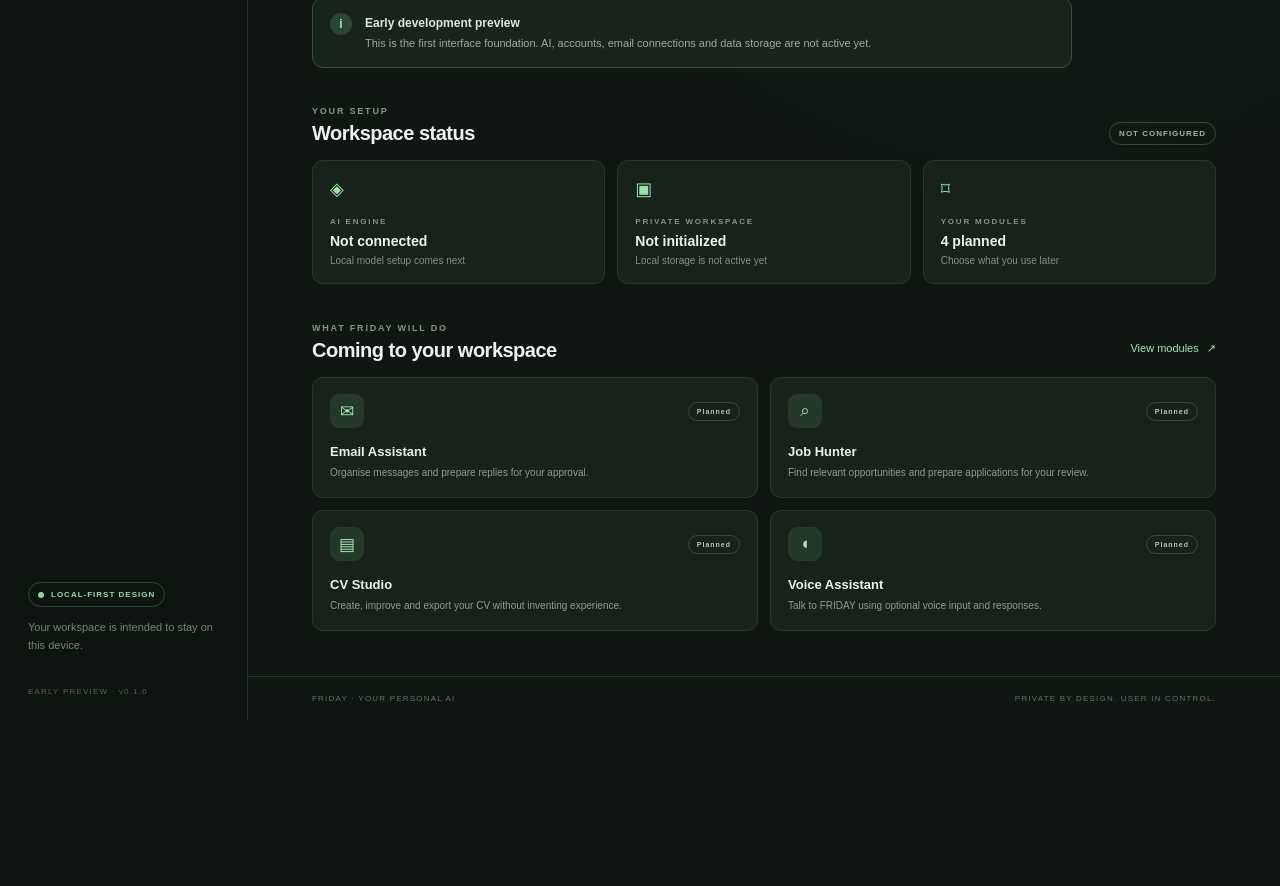
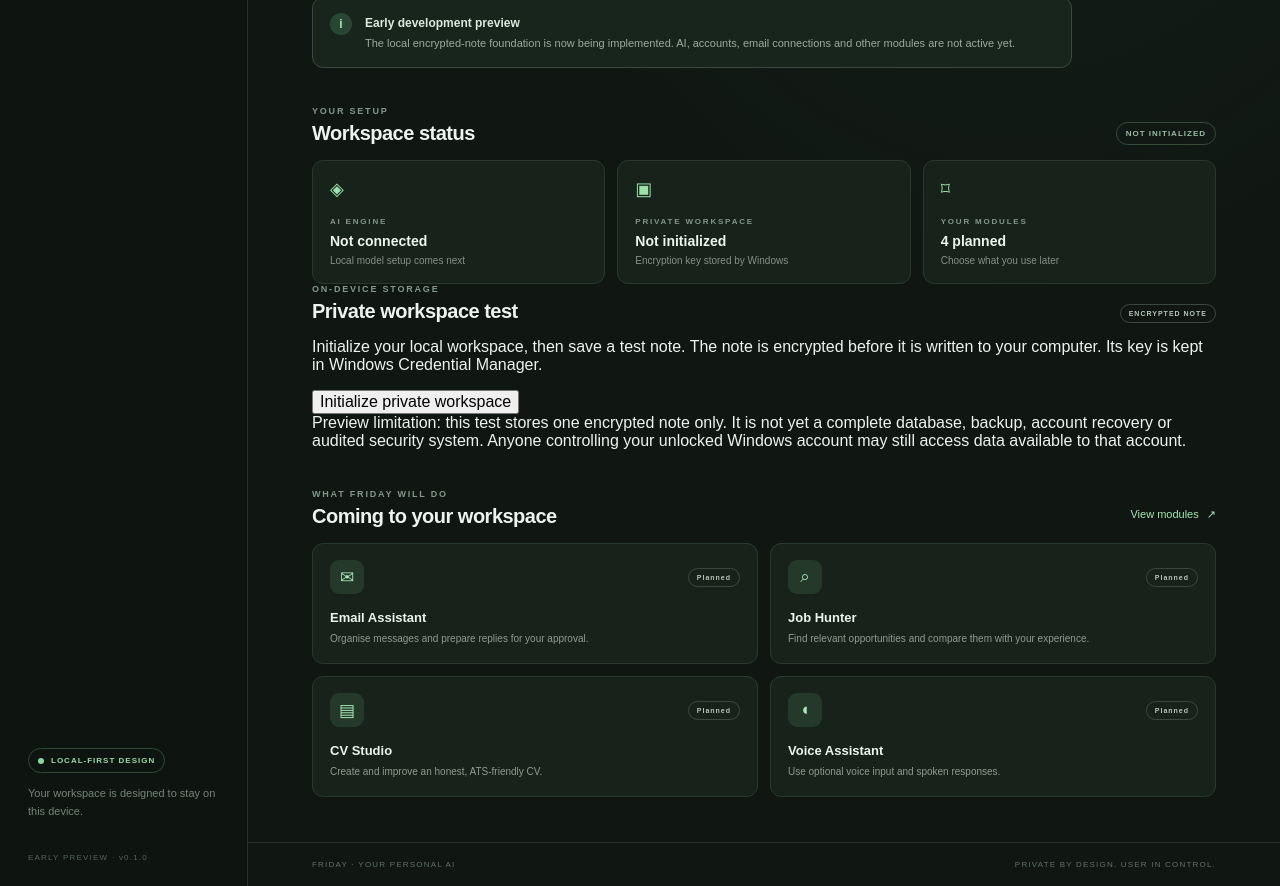
Before and after one commit to Friday-AI-Personal-Assistant/FRIDAY, a React (Vite) app: page / in a window 1280 px wide. Shown: the part 380-1266 px from the top of the page. Before the commit the page ends 1100 px from the top, so only its background shows below. Built offline with nearby package versions, Linux system fonts and the light colour scheme.

Commit message:
feat: add encrypted local workspace preview UI

```diff
--- a/src/App.tsx
+++ b/src/App.tsx
@@ -1,36 +1,66 @@
 import { useState } from "react";
+import { invoke } from "@tauri-apps/api/core";
 
 type Page = "Overview" | "Modules" | "Privacy & Security" | "Settings";
 
 const modules = [
   { name: "Email Assistant", detail: "Organise messages and prepare replies for your approval.", icon: "✉", status: "Planned" },
-  { name: "Job Hunter", detail: "Find relevant opportunities and prepare applications for your review.", icon: "⌕", status: "Planned" },
-  { name: "CV Studio", detail: "Create, improve and export your CV without inventing experience.", icon: "▤", status: "Planned" },
-  { name: "Voice Assistant", detail: "Talk to FRIDAY using optional voice input and responses.", icon: "◖", status: "Planned" }
+  { name: "Job Hunter", detail: "Find relevant opportunities and compare them with your experience.", icon: "⌕", status: "Planned" },
+  { name: "CV Studio", detail: "Create and improve an honest, ATS-friendly CV.", icon: "▤", status: "Planned" },
+  { name: "Voice Assistant", detail: "Use optional voice input and spoken responses.", icon: "◖", status: "Planned" }
 ];
 
 function App() {
   const [page, setPage] = useState<Page>("Overview");
+  const [workspaceReady, setWorkspaceReady] = useState(false);
+  const [note, setNote] = useState("");
+  const [workspaceMessage, setWorkspaceMessage] = useState("");
+  const [busy, setBusy] = useState(false);
+
+  async function initializeWorkspace() {
+    setBusy(true);
+    setWorkspaceMessage("");
+    try {
+      const message = await invoke<string>("initialize_workspace");
+      const savedNote = await invoke<string>("read_private_note");
+      setNote(savedNote);
+      setWorkspaceReady(true);
+      setWorkspaceMessage(message);
+    } catch (error) {
+      setWorkspaceMessage(String(error));
+    } finally {
+      setBusy(false);
+    }
+  }
+
+  async function saveNote() {
+    setBusy(true);
+    setWorkspaceMessage("");
+    try {
+      const message = await invoke<string>("save_private_note", { note });
+      setWorkspaceMessage(message);
+    } catch (error) {
+      setWorkspaceMessage(String(error));
+    } finally {
+      setBusy(false);
+    }
+  }
 
   return (
     <div className="app-shell">
       <aside className="sidebar">
-        <div className="brand">
-          <div className="brand-mark">F</div>
-          <div><strong>FRIDAY</strong><span>PERSONAL AI</span></div>
-        </div>
+        <div className="brand"><div className="brand-mark">F</div><div><strong>FRIDAY</strong><span>PERSONAL AI</span></div></div>
         <div className="side-label">WORKSPACE</div>
         <nav>
-          {(["Overview", "Modules", "Privacy & Security", "Settings"] as Page[]).map((item) => (
+          {(["Overview", "Modules", "Privacy & Security", "Settings"] as Page[]).map(item => (
             <button key={item} className={page === item ? "nav-item active" : "nav-item"} onClick={() => setPage(item)}>
-              <span className="nav-icon">{item === "Overview" ? "⌂" : item === "Modules" ? "▦" : item === "Privacy & Security" ? "◇" : "⚙"}</span>
-              {item}
+              <span className="nav-icon">{item === "Overview" ? "⌂" : item === "Modules" ? "▦" : item === "Privacy & Security" ? "◇" : "⚙"}</span>{item}
             </button>
           ))}
         </nav>
         <div className="sidebar-bottom">
           <div className="local-pill"><span /> LOCAL-FIRST DESIGN</div>
-          <p>Your workspace is intended to stay on this device.</p>
+          <p>Your workspace is designed to stay on this device.</p>
           <span className="version">EARLY PREVIEW · v0.1.0</span>
         </div>
       </aside>
@@ -48,47 +78,56 @@ function App() {
 
           <div className="notice">
             <div className="notice-icon">i</div>
-            <div><strong>Early development preview</strong><p>This is the first interface foundation. AI, accounts, email connections and data storage are not active yet.</p></div>
+            <div><strong>Early development preview</strong><p>The local encrypted-note foundation is now being implemented. AI, accounts, email connections and other modules are not active yet.</p></div>
           </div>
 
-          <div className="section-heading"><div><span className="eyebrow">YOUR SETUP</span><h2>Workspace status</h2></div><span className="muted-tag">NOT CONFIGURED</span></div>
+          <div className="section-heading"><div><span className="eyebrow">YOUR SETUP</span><h2>Workspace status</h2></div><span className="muted-tag">{workspaceReady ? "INITIALIZED" : "NOT INITIALIZED"}</span></div>
           <div className="status-grid">
             <div className="status-card"><span className="card-icon">◈</span><span className="card-label">AI ENGINE</span><strong>Not connected</strong><small>Local model setup comes next</small></div>
-            <div className="status-card"><span className="card-icon">▣</span><span className="card-label">PRIVATE WORKSPACE</span><strong>Not initialized</strong><small>Local storage is not active yet</small></div>
+            <div className="status-card"><span className="card-icon">▣</span><span className="card-label">PRIVATE WORKSPACE</span><strong>{workspaceReady ? "Initialized" : "Not initialized"}</strong><small>Encryption key stored by Windows</small></div>
             <div className="status-card"><span className="card-icon">⌑</span><span className="card-label">YOUR MODULES</span><strong>4 planned</strong><small>Choose what you use later</small></div>
           </div>
 
+          <div className="workspace-panel">
+            <div className="section-heading"><div><span className="eyebrow">ON-DEVICE STORAGE</span><h2>Private workspace test</h2></div><span className="planned">ENCRYPTED NOTE</span></div>
+            <p className="panel-copy">Initialize your local workspace, then save a test note. The note is encrypted before it is written to your computer. Its key is kept in Windows Credential Manager.</p>
+            {!workspaceReady ? <button className="primary-button" disabled={busy} onClick={initializeWorkspace}>{busy ? "Please wait…" : "Initialize private workspace"}</button> : <>
+              <textarea className="private-note" value={note} onChange={event => setNote(event.target.value)} maxLength={20000} placeholder="Write a private test note here…" />
+              <button className="primary-button" disabled={busy} onClick={saveNote}>{busy ? "Please wait…" : "Save encrypted note"}</button>
+            </>}
+            {workspaceMessage && <p className="workspace-message" role="status">{workspaceMessage}</p>}
+            <p className="security-footnote">Preview limitation: this test stores one encrypted note only. It is not yet a complete database, backup, account recovery or audited security system. Anyone controlling your unlocked Windows account may still access data available to that account.</p>
+          </div>
+
           <div className="section-heading modules-heading"><div><span className="eyebrow">WHAT FRIDAY WILL DO</span><h2>Coming to your workspace</h2></div><button className="text-button" onClick={() => setPage("Modules")}>View modules <span>↗</span></button></div>
-          <div className="module-grid">
-            {modules.map((module) => <article className="module-card" key={module.name}>
-              <div className="module-top"><span className="module-icon">{module.icon}</span><span className="planned">{module.status}</span></div>
-              <h3>{module.name}</h3><p>{module.detail}</p>
-            </article>)}
-          </div>
+          <div className="module-grid">{modules.map(module => <article className="module-card" key={module.name}>
+            <div className="module-top"><span className="module-icon">{module.icon}</span><span className="planned">{module.status}</span></div>
+            <h3>{module.name}</h3><p>{module.detail}</p>
+          </article>)}</div>
         </section>}
 
         {page === "Modules" && <section className="page compact-page">
           <div className="eyebrow">FRIDAY CAPABILITIES</div><h1>Your tools,<br /><em>your choice.</em></h1>
-          <p className="intro">The modules below are planned for the application. They are not functional yet; we'll build and test each one before enabling it.</p>
-          <div className="module-list">{modules.map((module) => <article className="module-row" key={module.name}><span className="module-icon">{module.icon}</span><div><h3>{module.name}</h3><p>{module.detail}</p></div><span className="planned">PLANNED</span></article>)}</div>
+          <p className="intro">These modules are planned, not active yet. We'll build and test each one before enabling it.</p>
+          <div className="module-list">{modules.map(module => <article className="module-row" key={module.name}><span className="module-icon">{module.icon}</span><div><h3>{module.name}</h3><p>{module.detail}</p></div><span className="planned">PLANNED</span></article>)}</div>
         </section>}
 
         {page === "Privacy & Security" && <section className="page compact-page">
           <div className="eyebrow">BUILT AROUND YOUR PRIVACY</div><h1>Your data.<br /><em>Your control.</em></h1>
-          <p className="intro">FRIDAY's design goal is to keep personal workspace data on the user's own device, separate from account and licence management.</p>
+          <p className="intro">FRIDAY separates local personal data from any future account and licence service.</p>
           <div className="privacy-list">
-            <div><span>01</span><section><strong>No developer backdoor</strong><p>We will not intentionally build hidden developer access to private workspaces.</p></section></div>
-            <div><span>02</span><section><strong>Local-first storage</strong><p>Personal files and conversations are intended to remain on the device by default.</p></section></div>
+            <div><span>01</span><section><strong>No developer backdoor</strong><p>There is no developer remote-access command in this preview.</p></section></div>
+            <div><span>02</span><section><strong>Local encryption foundation</strong><p>The preview uses an encrypted test note and Windows Credential Manager for its key. This is not yet a complete secure workspace.</p></section></div>
             <div><span>03</span><section><strong>Clear external connections</strong><p>Email providers, job websites and optional cloud AI may receive data needed for those features.</p></section></div>
-            <div><span>04</span><section><strong>Honest security claims</strong><p>These are design goals, not a completed security audit or a guarantee against malware or compromised updates.</p></section></div>
+            <div><span>04</span><section><strong>Honest security claims</strong><p>This has not received an independent security audit and cannot protect against malware or an attacker controlling an unlocked device.</p></section></div>
           </div>
-          <p className="footnote">Read the project's Privacy and Security principles in the FRIDAY repository.</p>
+          <p className="footnote">See the repository's privacy principles and local workspace design document.</p>
         </section>}
 
         {page === "Settings" && <section className="page compact-page">
           <div className="eyebrow">PERSONALISE FRIDAY</div><h1>Made to work<br /><em>your way.</em></h1>
           <p className="intro">Settings will let each person choose their AI engine, modules, language and assistant personality.</p>
-          <div className="settings-placeholder"><span>⚙</span><strong>Settings are being prepared</strong><p>No preferences are being saved in this preview. We'll add secure local settings with the workspace foundation.</p></div>
+          <div className="settings-placeholder"><span>⚙</span><strong>Settings are being prepared</strong><p>No preferences are saved in this preview yet. We'll add secure local settings with the workspace foundation.</p></div>
         </section>}
 
         <footer className="footer"><span>FRIDAY · YOUR PERSONAL AI</span><span>PRIVATE BY DESIGN. USER IN CONTROL.</span></footer>
```
